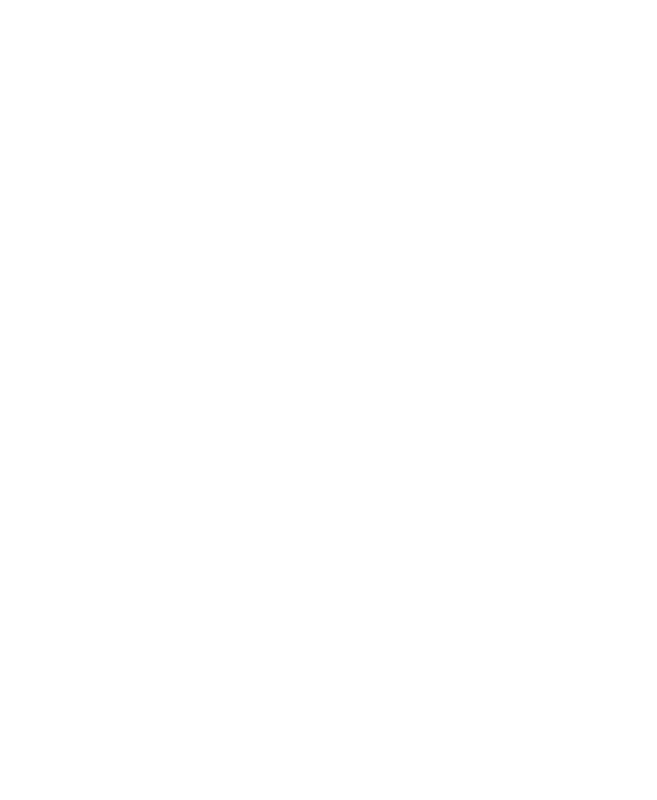
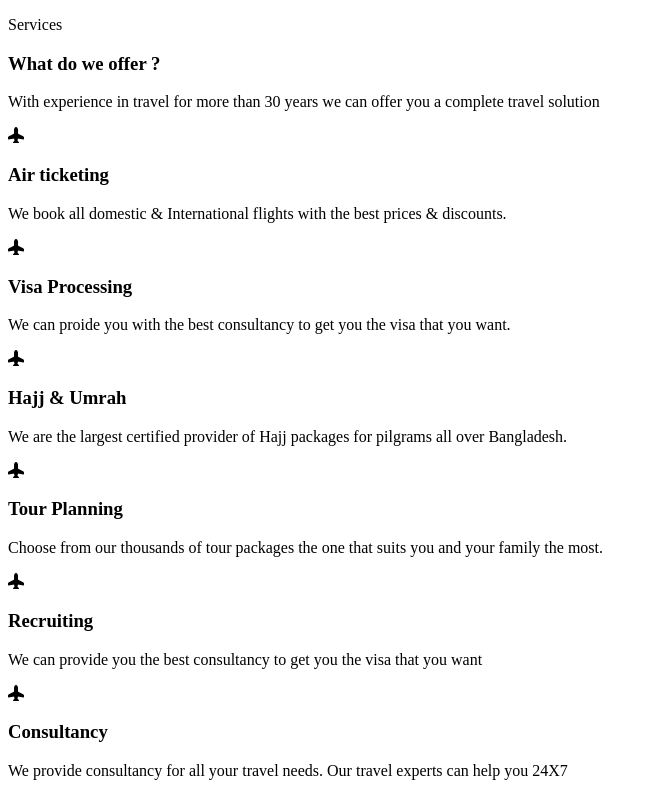
Before and after one commit to lautirobles/image-based-web-project-1, a plain HTML site: page index.html in a window 1280 px wide. Shown: the whole page, without its empty margins (0-657 px from the left). Drawn offline with nearby package versions, Linux system fonts and the light colour scheme.

Commit message:
Avances en la estructura del html

```diff
--- a/index.html
+++ b/index.html
@@ -3,19 +3,50 @@
 <head>
     <meta charset="UTF-8">
     <meta name="viewport" content="width=device-width, initial-scale=1.0">
+    <link rel="stylesheet" href="https://cdn.jsdelivr.net/npm/bootstrap-icons@1.11.3/font/bootstrap-icons.min.css">
     <title>What we offer</title>
 </head>
 <body>
     <header></header>
     <main>
         <section>
-
-        </section>
-        <section>
-
-        </section>
-        <section>
-
+            <section>
+                <p>Services</p>
+                <h1>What do we offer ?</h1>
+                <p>With experience in travel for more than 30 years we can offer you a complete travel solution</p>
+            </section>
+            <section>
+                <section>
+                    <i class="bi bi-airplane-fill"></i>
+                    <h3>Air ticketing</h3>
+                    <p>We book all domestic & International flights with the best prices & discounts.</p>
+                </section>
+                <section>
+                    <i class="bi bi-airplane-fill"></i>
+                    <h3>Visa Processing</h3>
+                    <p>We can proide you with the best consultancy to get you the visa that you want.</p>
+                </section>
+                <section>
+                    <i class="bi bi-airplane-fill"></i>
+                    <h3>Hajj & Umrah</h3>
+                    <p>We are the largest certified provider of Hajj packages for pilgrams all over Bangladesh.</p>
+                </section>
+                <section>
+                    <i class="bi bi-airplane-fill"></i>
+                    <h3>Tour Planning</h3>
+                    <p>Choose from our thousands of tour packages the one that suits you and your family the most.</p>
+                </section>
+                <section>
+                    <i class="bi bi-airplane-fill"></i>
+                    <h3>Recruiting</h3>
+                    <p>We can provide you the best consultancy to get you the visa that you want</p>
+                </section>
+                <section>
+                    <i class="bi bi-airplane-fill"></i>
+                    <h3>Consultancy</h3>
+                    <p>We provide consultancy for all your travel needs. Our travel experts can help you 24X7</p>
+                </section>
+            </section>
         </section>
     </main>
     <footer></footer>
```
